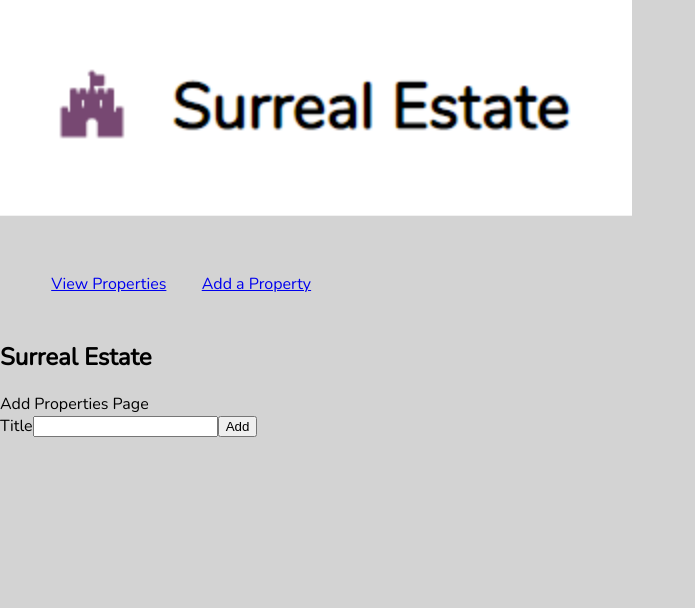
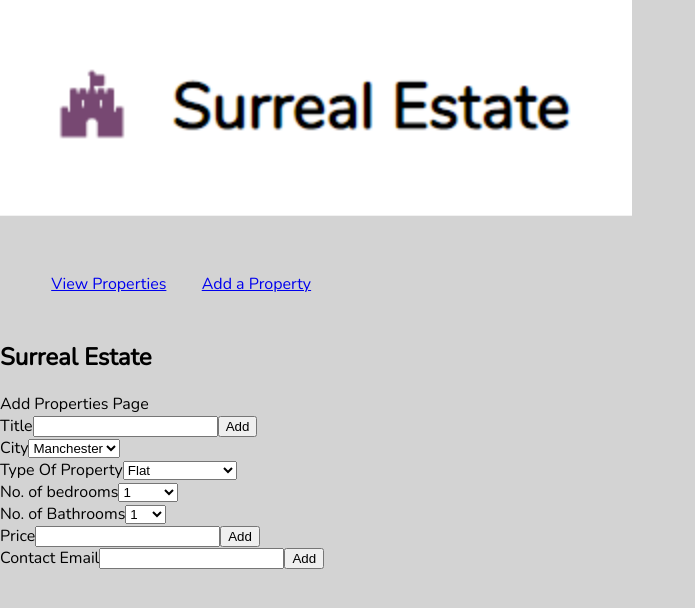
Before and after one commit to ninaspray/Surreal-Estate, a React (Create React App) app: page /add-property in a window 1280 px wide. Shown: the top 608 px of the page, without its empty margins (0-695 px from the left). Built offline with nearby package versions, Linux system fonts and the light colour scheme.

Commit message:
Added all Add property requirements:

```diff
--- a/src/components/AddProperty.js
+++ b/src/components/AddProperty.js
@@ -7,6 +7,11 @@ const initialState = {
   fields: {
     title: "",
     city: "Manchester",
+    Type: "",
+    Bedrooms: "",
+    Bathrooms: "",
+    Price: "",
+    Email: "",
   },
 };
 
@@ -41,6 +46,102 @@ const AddProperties = () => {
         </label>
         <button type="submit">Add</button>
       </form>
+      <div>
+        <label htmlFor="city">
+          City
+          <select
+            id="city"
+            name="city"
+            value={fields.city}
+            onChange={handleFieldChange}
+          >
+            <option value="Leeds">Leeds</option>
+            <option value="York">York</option>
+            <option value="Manchester">Manchester</option>
+            <option value="Newcastle">Newcastle</option>
+          </select>
+        </label>
+      </div>
+      <div>
+        <label htmlFor="Type">
+          Type Of Property
+          <select
+            id="type"
+            name="type"
+            value={fields.type}
+            onChange={handleFieldChange}
+          >
+            <option value="Flat">Flat</option>
+            <option value="Detached">Detached</option>
+            <option value="Semi-Detached">Semi-Detached</option>
+            <option value="Terraced">Terraced</option>
+            <option value="End-of-Terrace">End of Terrace</option>
+            <option value="Cottage">Cottage</option>
+            <option value="Bungalow">Bungalow</option>
+          </select>
+        </label>
+      </div>
+      <div>
+        <label htmlFor="Bedrooms">
+          No. of bedrooms
+          <select
+            id="bedrooms"
+            name="bedrooms"
+            value={fields.Bedrooms}
+            onChange={handleFieldChange}
+          >
+            <option value="1">1</option>
+            <option value="2">3</option>
+            <option value="3">3</option>
+            <option value="4">4</option>
+            <option value="5">5</option>
+            <option value="5+">5 +</option>
+            <option value="Studio">Studio</option>
+          </select>
+        </label>
+      </div>
+      <div>
+        <label htmlFor="Bathrooms">
+          No. of Bathrooms
+          <select
+            id="Bathrooms"
+            name="Bathrooms"
+            value={fields.Bathrooms}
+            onChange={handleFieldChange}
+          >
+            <option value="1">1</option>
+            <option value="2">3</option>
+            <option value="3">3</option>
+            <option value="4">4</option>
+            <option value="5">5</option>
+            <option value="5+">5 +</option>
+          </select>
+        </label>
+      </div>
+      <form onSubmit={handleAddProperty}>
+        <label htmlFor="Price">
+          Price
+          <input
+            id="Price"
+            name="Price"
+            value={fields.Price}
+            onChange={handleFieldChange}
+          />
+        </label>
+        <button type="submit">Add</button>
+      </form>
+      <form onSubmit={handleAddProperty}>
+        <label htmlFor="Email">
+          Contact Email
+          <input
+            id="Email"
+            name="Email"
+            value={fields.Email}
+            onChange={handleFieldChange}
+          />
+        </label>
+        <button type="submit">Add</button>
+      </form>
     </div>
   );
 };
```
